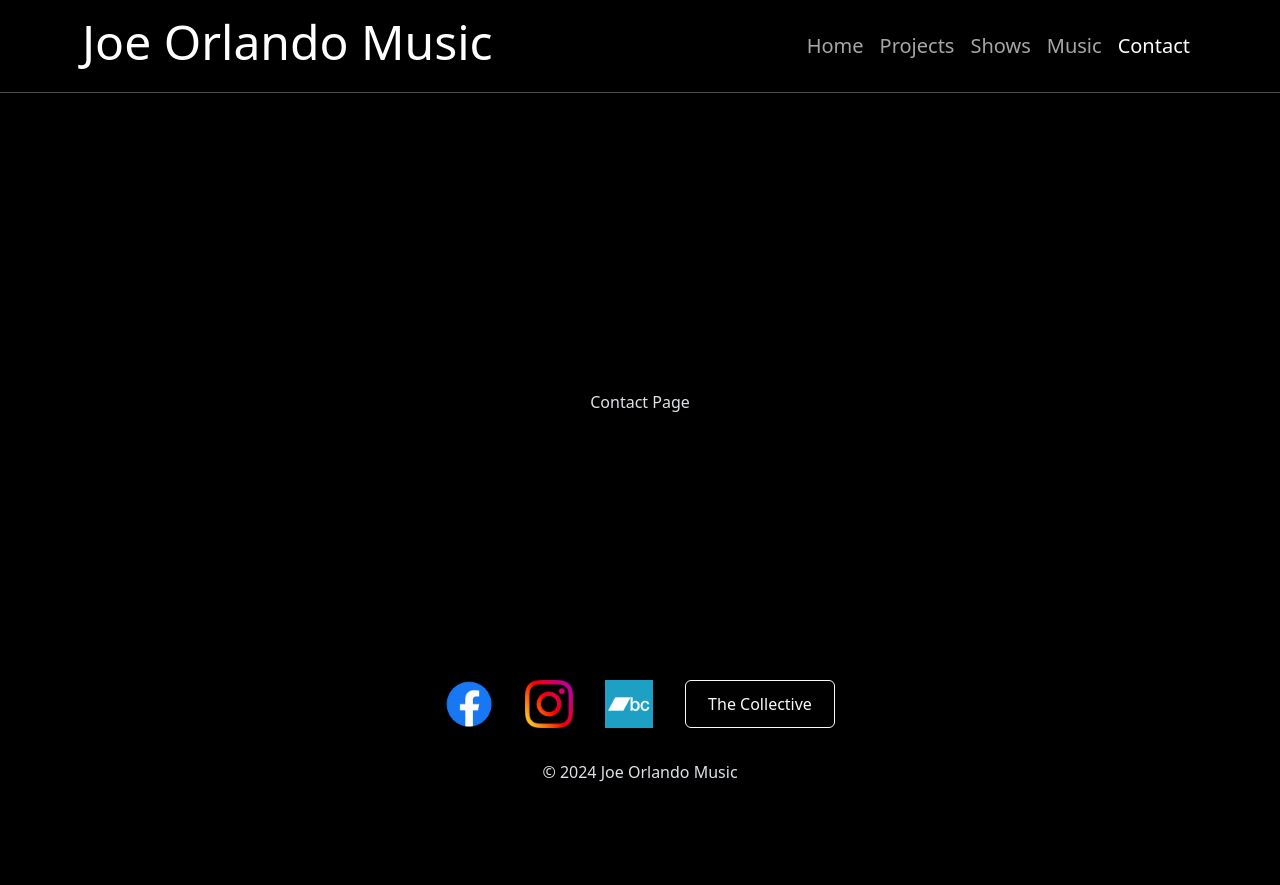
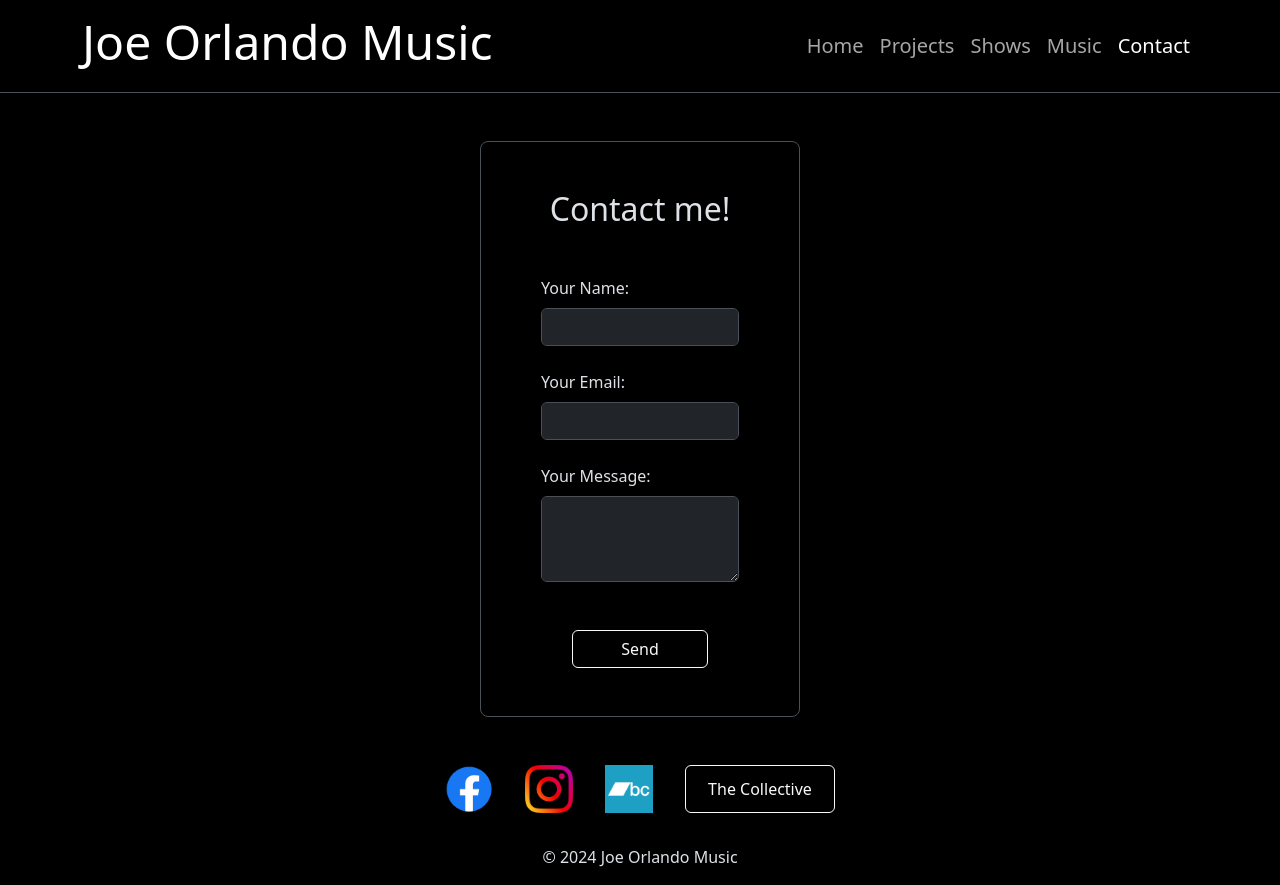
Before and after one commit to Robertjo97/JoeOrlandoMusic, a React (Vite) app: page /contact in a window 1280 px wide. Before the commit the page ends 800 px from the top, so only its background shows below. Built offline with nearby package versions, Linux system fonts and the light colour scheme.

Commit message:
add EmailForm.jsx

```diff
--- a/index.html
+++ b/index.html
@@ -17,6 +17,17 @@
   <script src="https://cdn.jsdelivr.net/npm/bootstrap@5.3.3/dist/js/bootstrap.bundle.min.js"
     integrity="sha384-YvpcrYf0tY3lHB60NNkmXc5s9fDVZLESaAA55NDzOxhy9GkcIdslK1eN7N6jIeHz"
     crossorigin="anonymous"></script>
+
+  <script type="text/javascript" src="https://cdn.jsdelivr.net/npm/@emailjs/browser@4/dist/email.min.js">
+  </script>
+  <script type="text/javascript">
+    (function () {
+      emailjs.init({
+        publicKey: "k_z5jHTJWjRbDWcZZ",
+      });
+    })();
+  </script>
+
 </head>
 
 <body>
--- a/src/Contact/Contact.jsx
+++ b/src/Contact/Contact.jsx
@@ -1,10 +1,11 @@
 import NavBar from "../components/Navbar";
 import Footer from "../components/Footer";
+import EmailForm from "./EmailForm";
 
 const Contact = () => {
     return <div className="contact-container vh-100 d-flex flex-column justify-content-between">
         <NavBar/>
-        <p className="text-center">Contact Page</p>
+        <EmailForm />
         <Footer/>
     </div>
 };
--- /dev/null
+++ b/src/Contact/EmailForm.jsx
@@ -0,0 +1,64 @@
+import { useState } from "react";
+
+const EmailForm = () => {
+    const [formData, setFormData] = useState({
+        user_name: '',
+        user_email: '',
+        user_message: ''
+    });
+
+    const [messageStatus, setMessageStatus] = useState('');
+
+    const handleChange = (e) => {
+        const { name, value } = e.target;
+        setFormData({
+            ...formData,
+            [name]: value
+        });
+    };
+
+    const sendEmail = (e) => {
+        e.preventDefault();
+
+        const emailParams = {
+            user_name: formData.user_name,
+            user_email: formData.user_email,
+            user_message: formData.user_message
+        };
+
+        emailjs
+            .send('contact_service', 'contact_form', emailParams, 'k_z5jHTJWjRbDWcZZ')
+            .then(
+                () => {
+                    setMessageStatus("Thank you for contacting! Your message has been sent.");
+                },
+                (error) => {
+                    setMessageStatus("There was a problem sending your message, please try again later.");
+                }
+            );
+    };
+
+    return (
+        <div className="email-form container border rounded-3 w-25 mb-5">
+            <form onSubmit={sendEmail} className="p-5">
+                <h2 className="text-center mb-5">Contact me!</h2>
+                <div className="email-name mb-4">
+                    <label htmlFor="user_name" className="form-label">Your Name:</label>
+                    <input className="form-control" id="user_name" type="text" name="user_name" value={formData.name} onChange={handleChange} required/>
+                </div>
+                <div className="email-email mb-4">
+                    <label htmlFor="user_email" className="form-label">Your Email:</label>
+                    <input className="form-control" id="user_email" type="text" name="user_email" value={formData.email} onChange={handleChange} required/>
+                </div>
+                <div className="email-message mb-5">
+                    <label htmlFor="user_message" className="form-label">Your Message:</label>
+                    <textarea className="form-control" rows="3" id="user_message" name="user_message" value={formData.message} onChange={handleChange} required></textarea>
+                </div>
+                <button type="submit" className="btn btn-outline-light d-block mx-auto px-5">Send</button>
+            </form>
+            {messageStatus && <p className="text-center">{messageStatus}</p>}
+        </div>
+    );
+}
+
+export default EmailForm;
```
Also changed, not shown: TODO.txt.
